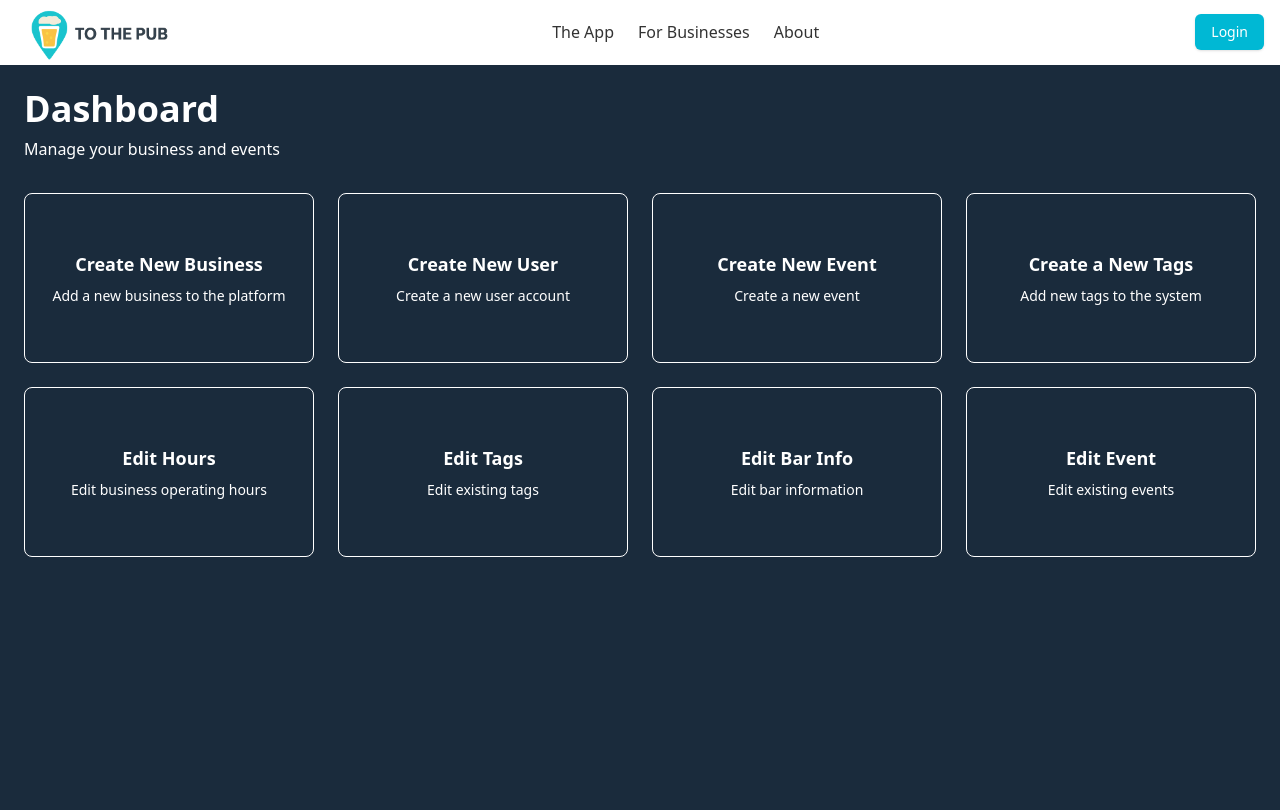
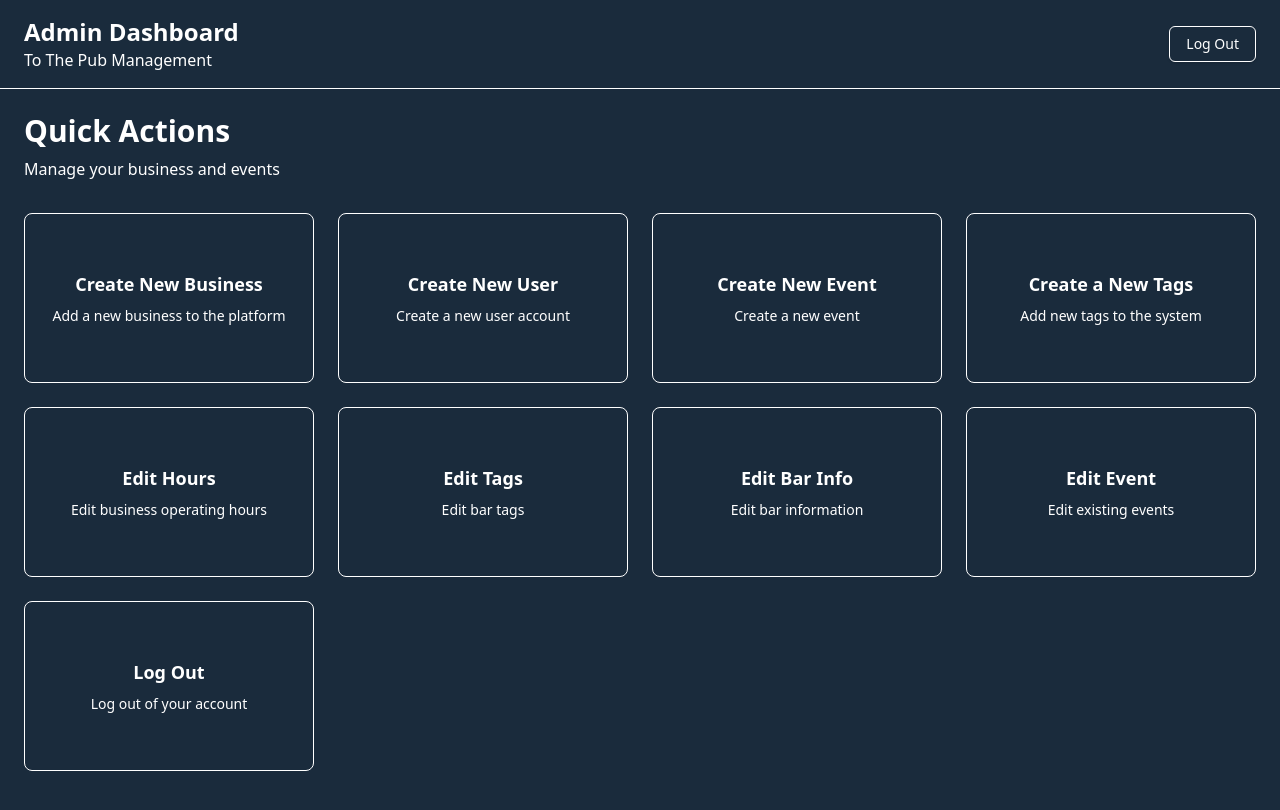
Before and after one commit to Jackspence49/to-the-pub-website, a Next.js app: page /dashboard in a window 1280 px wide. Shown: the top 810 px of the page. Built offline with nearby package versions, Linux system fonts and the light colour scheme.

Commit message:
Updated navbar for dashboard

```diff
--- /dev/null
+++ b/src/app/dashboard/layout.tsx
@@ -0,0 +1,19 @@
+import type { Metadata } from "next";
+
+export const metadata: Metadata = {
+  title: "Dashboard - To The Pub",
+  description: "Admin dashboard for managing businesses and events",
+};
+
+export default function DashboardLayout({
+  children,
+}: Readonly<{
+  children: React.ReactNode;
+}>) {
+  return (
+    <div className="dashboard-container">
+      {/* No navbar here - dashboard has its own layout */}
+      {children}
+    </div>
+  );
+}
--- a/src/app/dashboard/page.tsx
+++ b/src/app/dashboard/page.tsx
@@ -5,7 +5,7 @@ export default function Dashboard() {
   const dashboardActions = [
     {
       label: "Create New Business",
-      href: "/dashboard/add-business",
+      href: "/dashboard/new-business",
       description: "Add a new business to the platform"
     },
     {
@@ -15,12 +15,12 @@ export default function Dashboard() {
     },
     {
       label: "Create New Event",
-      href: "/dashboard/add-event",
+      href: "/dashboard/new-event",
       description: "Create a new event"
     },
     {
       label: "Create a New Tags",
-      href: "/dashboard/add-tags",
+      href: "/dashboard/new-tags",
       description: "Add new tags to the system"
     },
     {
@@ -31,7 +31,7 @@ export default function Dashboard() {
     {
       label: "Edit Tags",
       href: "/dashboard/edit-tags",
-      description: "Edit existing tags"
+      description: "Edit bar tags"
     },
     {
       label: "Edit Bar Info",
@@ -42,16 +42,36 @@ export default function Dashboard() {
       label: "Edit Event",
       href: "/dashboard/edit-event",
       description: "Edit existing events"
+    },
+    {
+      label: "Log Out",
+      href: "/login",
+      description: "Log out of your account"
     }
   ]
 
   return (
-    <div className="min-h-screen bg-background p-6">
-      <div className="max-w-7xl mx-auto">
-        <div className="mb-8">
-          <h1 className="text-4xl font-bold text-foreground mb-2">Dashboard</h1>
-          <p className="text-foreground/80">Manage your business and events</p>
+    <div className="min-h-screen bg-background">
+      {/* Dashboard Header */}
+      <header className="bg-card-background border-b border-border-color px-6 py-4">
+        <div className="max-w-7xl mx-auto flex justify-between items-center">
+          <div>
+            <h1 className="text-2xl font-bold text-foreground">Admin Dashboard</h1>
+            <p className="text-foreground/70">To The Pub Management</p>
+          </div>
+          <Link href="/login">
+            <Button variant="outline">Log Out</Button>
+          </Link>
         </div>
+      </header>
+
+      {/* Dashboard Content */}
+      <div className="p-6">
+        <div className="max-w-7xl mx-auto">
+          <div className="mb-8">
+            <h2 className="text-3xl font-bold text-foreground mb-2">Quick Actions</h2>
+            <p className="text-foreground/80">Manage your business and events</p>
+          </div>
 
         <div className="grid grid-cols-1 md:grid-cols-2 lg:grid-cols-3 xl:grid-cols-4 gap-6">
           {dashboardActions.map((action, index) => (
@@ -74,6 +94,7 @@ export default function Dashboard() {
             </Link>
           ))}
         </div>
+        </div>
       </div>
     </div>
   )
--- a/src/app/layout.tsx
+++ b/src/app/layout.tsx
@@ -1,7 +1,7 @@
 import type { Metadata } from "next";
 import { Geist, Geist_Mono } from "next/font/google";
 import "./globals.css";
-import { Navbar } from "@/components/layouts/navbar"
+import { ConditionalNavbar } from "@/components/layouts/ConditionalNavbar"
 
 const geistSans = Geist({
   variable: "--font-geist-sans",
@@ -28,7 +28,7 @@ export default function RootLayout({
       <body className={`${geistSans.variable} ${geistMono.variable} antialiased`}>
         <div className="app-container">
           <div className="nav-container">
-            <Navbar />
+            <ConditionalNavbar />
           </div>
           <main className="main-content">
             {children}
--- a/src/app/login/page.tsx
+++ b/src/app/login/page.tsx
@@ -1,4 +1,3 @@
-import Link from "next/link"
 import { Card, CardContent, CardDescription, CardHeader, CardTitle } from "@/components/ui/card"
 import { SignInForm } from "../../components/cards/signin-form"
 
@@ -26,16 +25,6 @@ export default function SignInPage() {
               <SignInForm />
             </CardContent>
           </Card>
-
-          {/* Additional Links */}
-          <div className="text-center space-y-4">
-            <p className="text-gray-300 text-sm">
-              Don&apos;t have an account? {" "}
-              <Link href="/business-signup" className="text-[var(--vibrant-teal)] hover:text-[var(--vibrant-teal)]/80 font-medium transition-colors">
-                Sign up here
-              </Link>
-            </p>
-          </div>
         </div>
       </main>
     </div>
--- /dev/null
+++ b/src/components/layouts/ConditionalNavbar.tsx
@@ -0,0 +1,15 @@
+'use client';
+
+import { usePathname } from 'next/navigation';
+import { Navbar } from './navbar';
+
+export function ConditionalNavbar() {
+  const pathname = usePathname();
+
+  // Hide navbar on dashboard pages
+  if (pathname?.startsWith('/dashboard')) {
+    return null;
+  }
+
+  return <Navbar />;
+}
```
Also changed, not shown: src/app/dashboard/new-business/page.tsx (renamed from src/app/dashboard/add-business/page.tsx).
